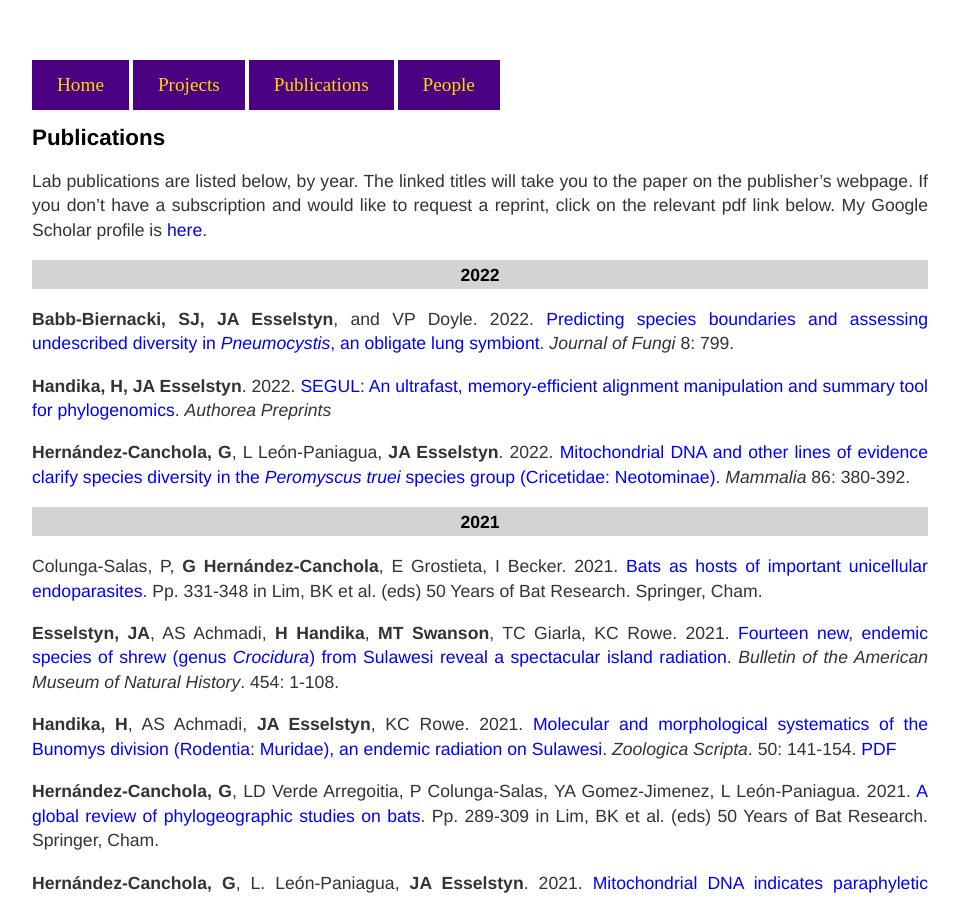
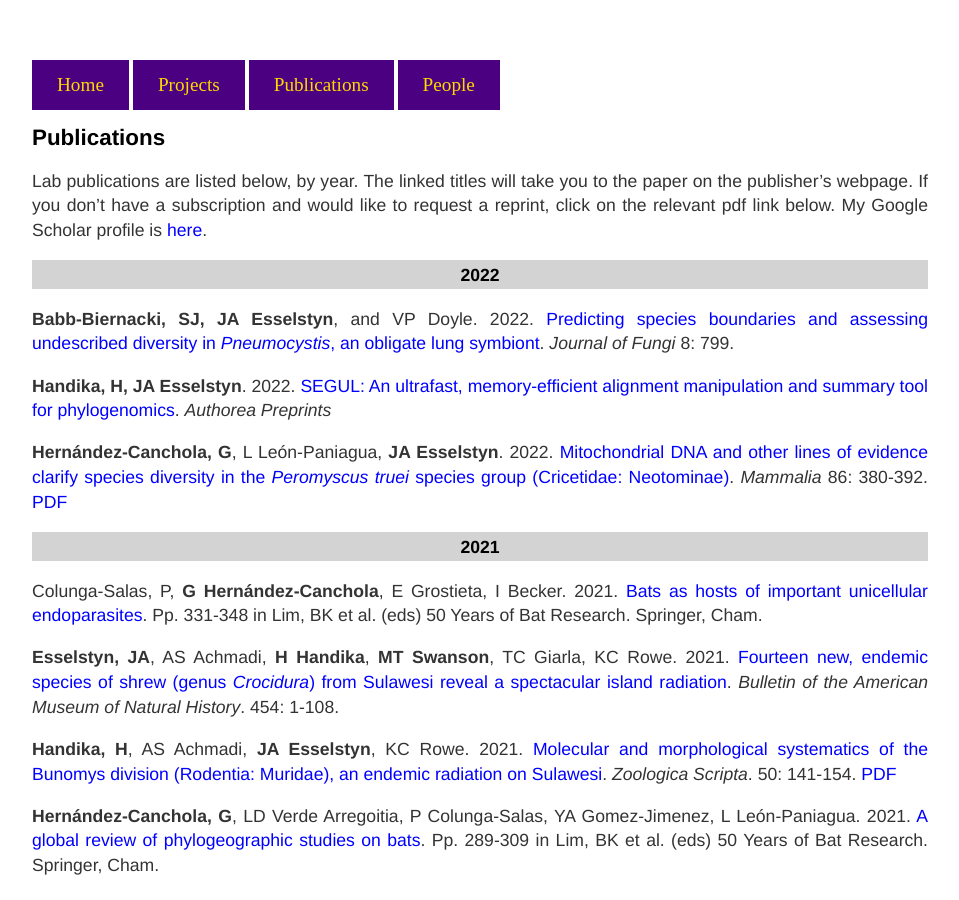
Before and after one commit to esselstyn/esselstyn.github.io, a Jekyll site: the page built from publications.md, in a window 1280 px wide and 900 px high. Shown: the whole window, without its empty margins (160-1119 px from the left). Built offline with Jekyll 4.4.1, drawn with Linux system fonts in a browser that asks for light colours.

Commit message:
updated pubs

```diff
--- a/publications.md
+++ b/publications.md
@@ -11,7 +11,7 @@ Lab publications are listed below, by year. The linked titles will take you to t
 
 **Handika, H, JA Esselstyn**. 2022. [SEGUL: An ultrafast, memory-efficient alignment manipulation and summary tool for phylogenomics](https://doi.org/10.22541/au.165167823.30911834/v1). _Authorea Preprints_
 
-**Hernández-Canchola, G**, L León-Paniagua, **JA Esselstyn**. 2022. [Mitochondrial DNA and other lines of evidence clarify species diversity in the _Peromyscus truei_ species group (Cricetidae: Neotominae)](https://doi.org/10.1515/mammalia-2021-0146). _Mammalia_  86: 380-392.
+**Hernández-Canchola, G**, L León-Paniagua, **JA Esselstyn**. 2022. [Mitochondrial DNA and other lines of evidence clarify species diversity in the _Peromyscus truei_ species group (Cricetidae: Neotominae)](https://doi.org/10.1515/mammalia-2021-0146). _Mammalia_  86: 380-392. [PDF](publications/2022/hernandez-canchola-2022.pdf)
 
 ### 2021
 Colunga-Salas, P, **G Hernández-Canchola**, E Grostieta, I Becker. 2021. [Bats as hosts of important unicellular endoparasites](https://doi.org/10.1007/978-3-030-54727-1_20). Pp. 331-348 in Lim, BK et al. (eds) 50 Years of Bat Research. Springer, Cham.
```
Also changed, not shown: 2 other files.
